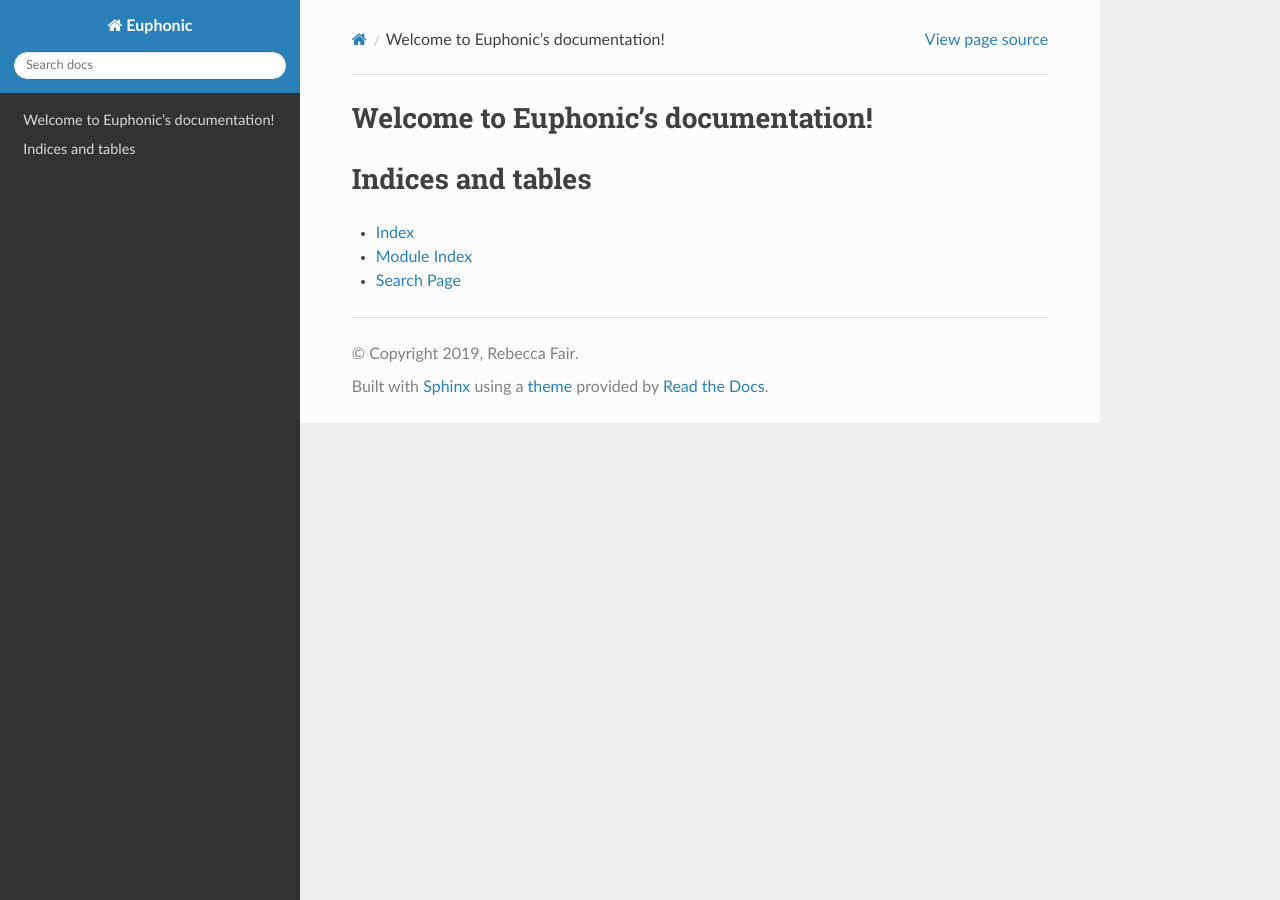
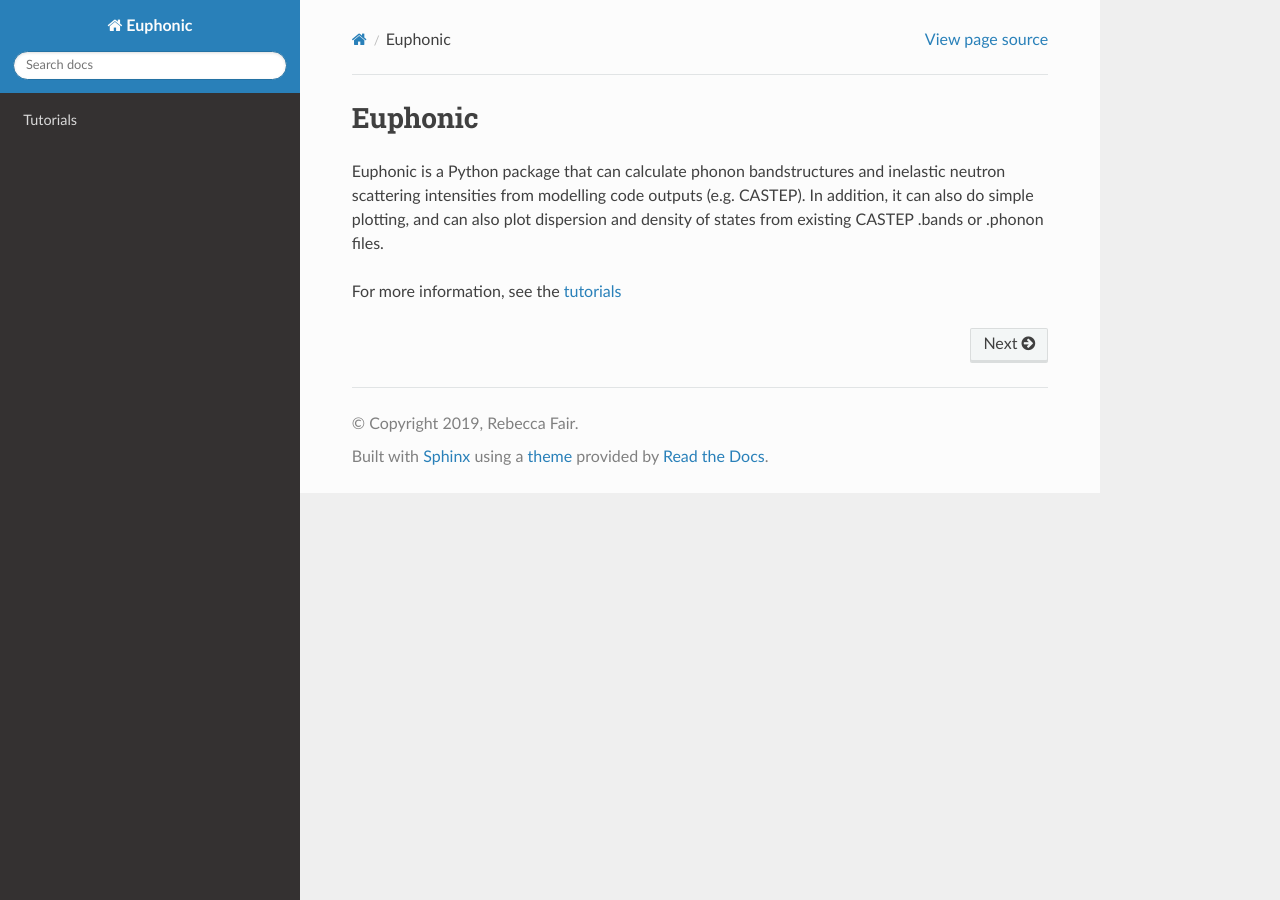
Before and after one commit to pace-neutrons/Euphonic, a Sphinx documentation site: the page built from doc/source/index.rst, in a window 1280 px wide. Built offline with Sphinx 7.4.7 and the Read the Docs theme 2.0.0, drawn with Linux system fonts in a browser that asks for light colours.

```diff
--- a/doc/source/index.rst
+++ b/doc/source/index.rst
@@ -1,19 +1,16 @@
-.. Euphonic documentation master file, created by
-   sphinx-quickstart on Wed Jun 19 13:33:38 2019.
-   You can adapt this file completely to your liking, but it should at least
-   contain the root `toctree` directive.
+========
+Euphonic
+========
 
-Welcome to Euphonic's documentation!
-====================================
+Euphonic is a Python package that can calculate phonon bandstructures and
+inelastic neutron scattering intensities from modelling code outputs (e.g.
+CASTEP). In addition, it can also do simple plotting, and can also plot
+dispersion and density of states from existing CASTEP .bands or .phonon files.
+
+For more information, see the :ref:`tutorials <tutorials>`
 
 .. toctree::
+   :hidden:
    :maxdepth: 2
-   :caption: Contents:
 
-
-Indices and tables
-==================
-
-* :ref:`genindex`
-* :ref:`modindex`
-* :ref:`search`
+   tutorials
--- /dev/null
+++ b/doc/source/tutorials.rst
@@ -0,0 +1,5 @@
+.. _tutorials:
+
+=========
+Tutorials
+=========
--- a/setup.py
+++ b/setup.py
@@ -3,7 +3,7 @@ try:
 except ImportError:
     from distutils.core import setup, find_packages
 
-with open('README.md', 'r') as f:
+with open('README.rst', 'r') as f:
     long_description = f.read()
 
 packages = ['euphonic',
```
Also changed, not shown: README.rst (renamed from README.md, +5 -3 lines).
